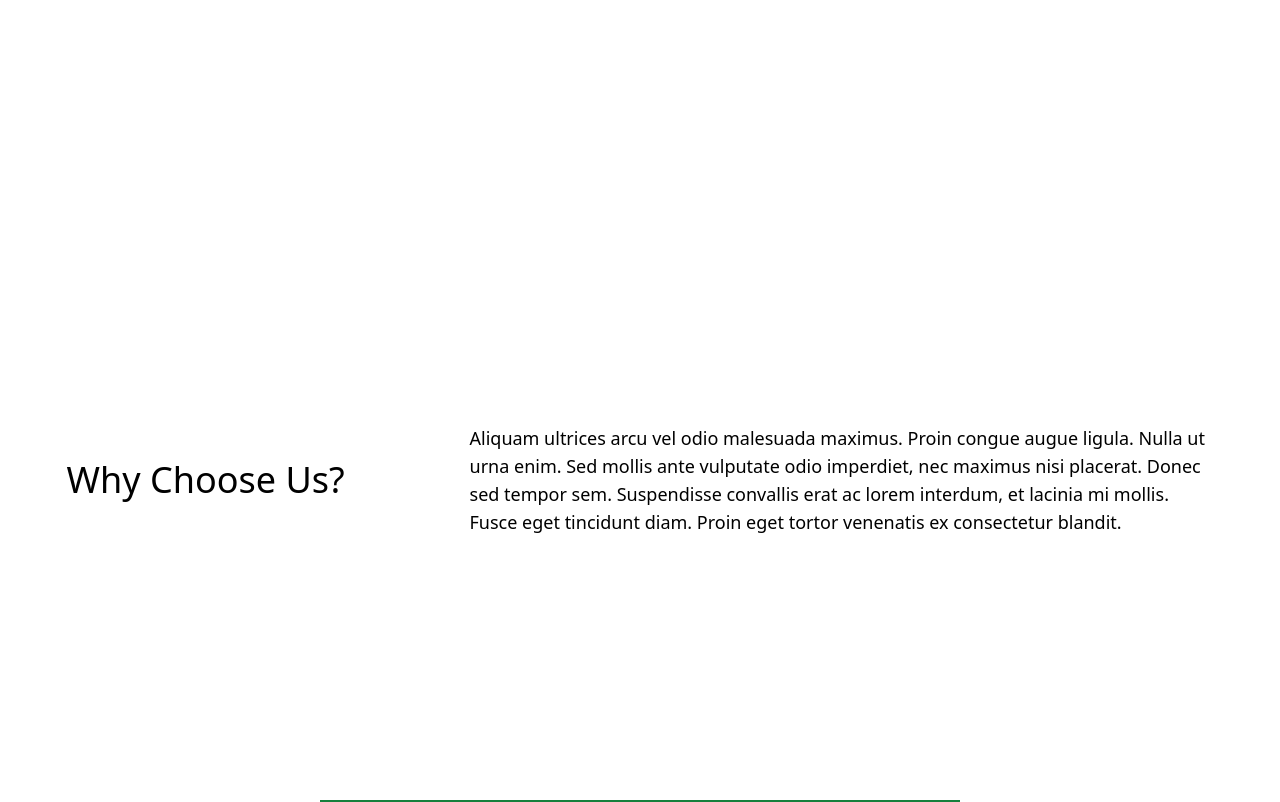
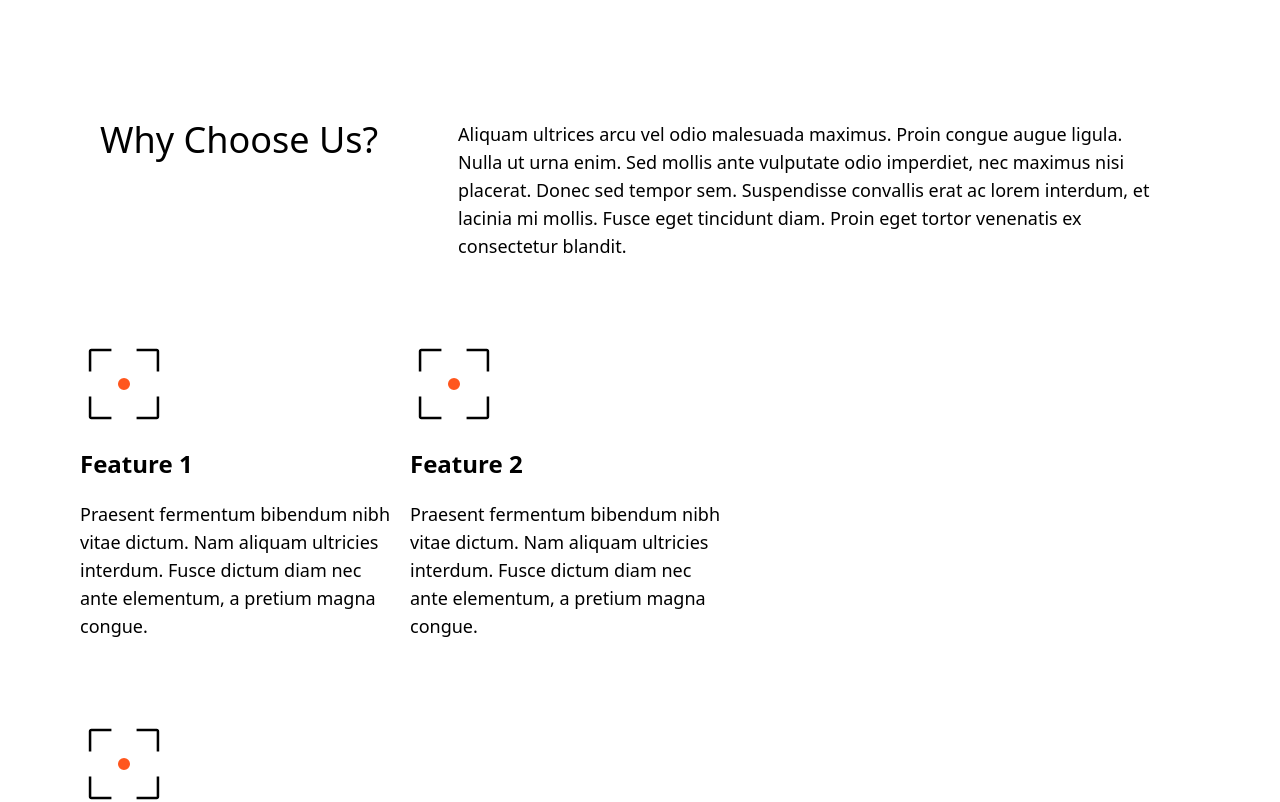
Before and after one commit to JorgeKerilima19/FIrstFullStackProject, a React (Vite) app: page / in a window 1280 px wide. Shown: the part 600-1402 px from the top of the page. Built offline with nearby package versions, Linux system fonts and the light colour scheme.

Commit message:
interface+feature

```diff
--- /dev/null
+++ b/src/components/Interfaces.ts
@@ -0,0 +1,3 @@
+export interface ChildProps {
+  feature: { title: string; img: any; description: string };
+}
--- a/src/components/homepage/FeatureCard.tsx
+++ b/src/components/homepage/FeatureCard.tsx
@@ -0,0 +1,11 @@
+import { ChildProps } from "../Interfaces";
+
+export const FeatureCard = ({ feature }: ChildProps) => {
+  return (
+    <article className="w-full sm:w-80">
+      <img src={feature.img} alt="" />
+      <header className="text-2xl font-semibold py-5">{feature.title}</header>
+      <span className="text-lg font-normal">{feature.description}</span>
+    </article>
+  );
+};
--- a/src/components/homepage/Features.tsx
+++ b/src/components/homepage/Features.tsx
@@ -1,19 +1,49 @@
+import { FeatureCard } from ".";
+
+import img from "../../../src/assets/images/svg/1.svg";
+
+const features = [
+  {
+    title: "Feature 1",
+    img: img,
+    description:
+      "Praesent fermentum bibendum nibh vitae dictum. Nam aliquam ultricies interdum. Fusce dictum diam nec ante elementum, a pretium magna congue.",
+  },
+  {
+    title: "Feature 2",
+    img: img,
+    description:
+      "Praesent fermentum bibendum nibh vitae dictum. Nam aliquam ultricies interdum. Fusce dictum diam nec ante elementum, a pretium magna congue.",
+  },
+  {
+    title: "Feature 2",
+    img: img,
+    description:
+      "Praesent fermentum bibendum nibh vitae dictum. Nam aliquam ultricies interdum. Fusce dictum diam nec ante elementum, a pretium magna congue.",
+  },
+];
 
 export const Features = () => {
   return (
-    <div>
-      <div className="flex gap-8 flex-wrap items-center justify-around px-5">
-        <h3 className="text-4xl font-medium">Why Choose Us?</h3>
+    <div className="flex flex-col gap-20 pl-5 md:pl-20">
+      <div className="flex flex-wrap px-5">
+        <h3 className="text-4xl pr-20 font-medium self-start">
+          Why Choose Us?
+        </h3>
         <p className="text-lg font-light w-full md:w-3/5 lg:w-3/5">
           Aliquam ultrices arcu vel odio malesuada maximus. Proin congue augue
           ligula. Nulla ut urna enim. Sed mollis ante vulputate odio imperdiet,
           nec maximus nisi placerat. Donec sed tempor sem. Suspendisse convallis
-          erat ac lorem interdum, et lacinia mi mollis. Fusce eget tincidunt diam.
-          Proin eget tortor venenatis ex consectetur blandit.{" "}
+          erat ac lorem interdum, et lacinia mi mollis. Fusce eget tincidunt
+          diam. Proin eget tortor venenatis ex consectetur blandit.{" "}
         </p>
       </div>
-      <div>
-        {}
+      <div className="grid gap-10 xl:grid-cols-2">
+        <div className="grid lg:grid-cols-2 gap-20">
+          {features.map((feature) => (
+            <FeatureCard feature={feature} />
+          ))}
+        </div>
       </div>
     </div>
   );
--- a/src/components/homepage/index.ts
+++ b/src/components/homepage/index.ts
@@ -1 +1,3 @@
 export * from "./Navbar"
+export * from "./FeatureCard"
+export * from "./Features"
--- a/src/routes/HomePage.tsx
+++ b/src/routes/HomePage.tsx
@@ -1,6 +1,5 @@
 import TypewriterComponent from "typewriter-effect";
-import { Navbar } from "../components/homepage";
-import { Features } from "../components/homepage/Features";
+import { Navbar, Features } from "../components/homepage";
 
 export const HomePage = () => {
   return (
```
Also changed, not shown: src/assets/images/svg/1.svg (added).
